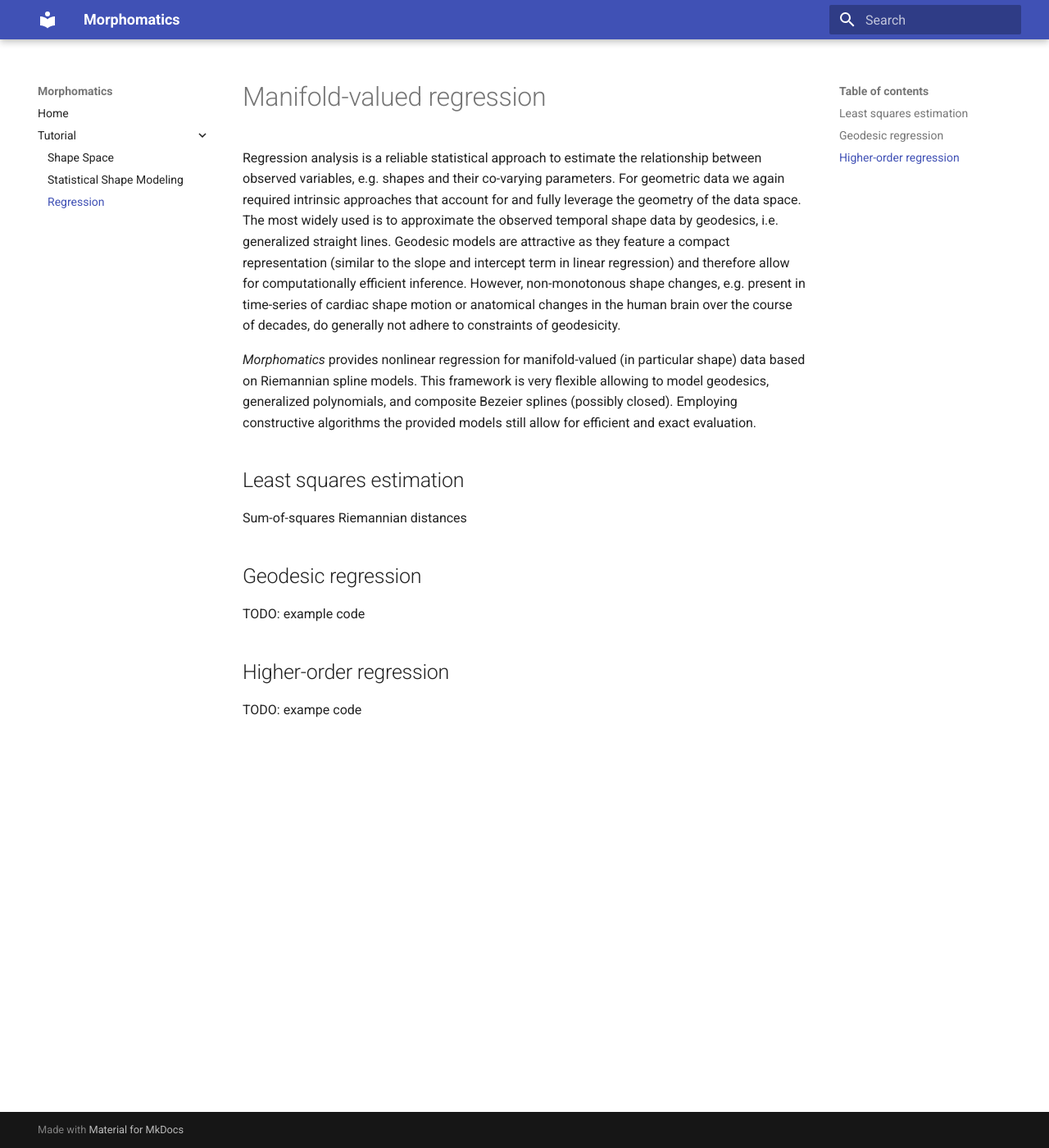
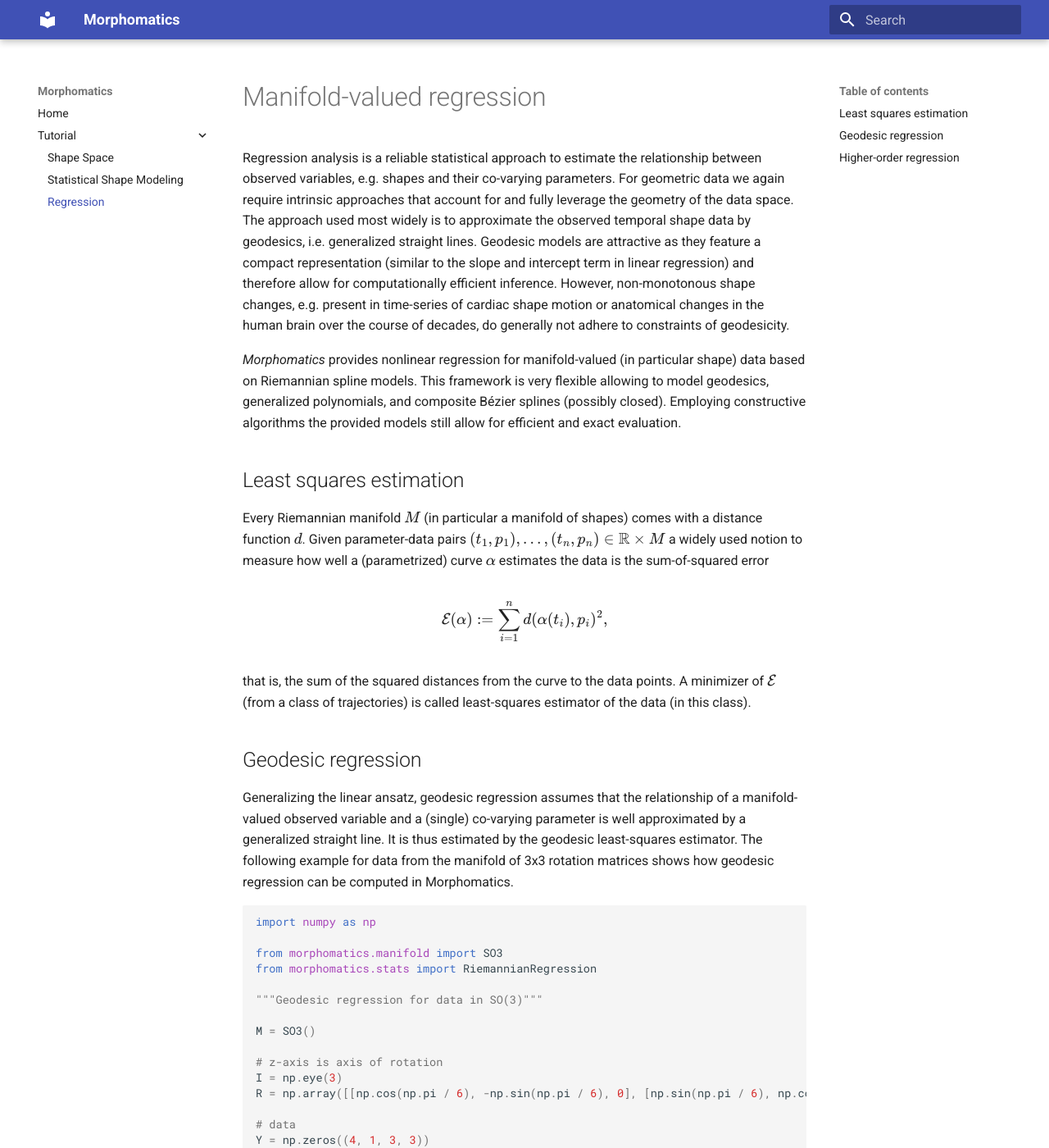
Before and after one commit to morphomatics/morphomatics.github.io, an MkDocs documentation site: the page built from docs/tutorial_regression.md, in a window 1280 px wide and 1400 px high. Shown: the whole window at 82% size. Built offline with MkDocs 1.6.1 and Material for MkDocs 9.7.7, drawn with Linux system fonts in a browser that asks for light colours; some of the changed text lies outside the part shown.

Commit message:
added tutorial for geodesic regression

````diff
--- a/docs/tutorial_regression.md
+++ b/docs/tutorial_regression.md
@@ -1,23 +1,69 @@
 # Manifold-valued regression
 
 Regression analysis is a reliable statistical approach to estimate the relationship between observed variables, e.g. shapes and their co-varying parameters.
-For geometric data we again required intrinsic approaches that account for and fully leverage the geometry of the data space.
-The most widely used is to approximate the observed temporal shape data by geodesics, i.e. generalized straight lines.
+For geometric data we again require intrinsic approaches that account for and fully leverage the geometry of the data space.
+The approach used most widely is to approximate the observed temporal shape data by geodesics, i.e. generalized straight lines.
 Geodesic models are attractive as they feature a compact representation (similar to the slope and intercept term in linear regression) and therefore allow for computationally efficient inference.
 However, non-monotonous shape changes, e.g. present in time-series of cardiac shape motion or anatomical changes in the human brain over the course of decades, do generally not adhere to constraints of geodesicity.
 
 _Morphomatics_ provides nonlinear regression for manifold-valued (in particular shape) data based on Riemannian spline models.
-This framework is very flexible allowing to model geodesics, generalized polynomials, and composite Bezeier splines (possibly closed).
+This framework is very flexible allowing to model geodesics, generalized polynomials, and composite Bézier splines (possibly closed).
 Employing constructive algorithms the provided models still allow for efficient and exact evaluation.
 
 ## Least squares estimation
 
-Sum-of-squares Riemannian distances
+Every Riemannian manifold $M$ (in particular a manifold of shapes) comes with a distance function $d$. Given parameter-data pairs $(t_1, p_1),\dots,(t_n,p_n) \in \mathbb{R} \times M$ a widely used notion
+to measure how well a (parametrized) curve $\alpha$ estimates the data is the sum-of-squared error
+
+\[
+\mathcal{E}(\alpha) := \sum_{i=1}^n d(\alpha(t_i), p_i)^2,
+\]
+
+that is, the sum of the squared distances from the curve to the data points.
+A minimizer of $\mathcal{E}$ (from a class of trajectories) is called least-squares estimator of the data (in this class).
 
 ## Geodesic regression
 
-TODO: example code
+Generalizing the linear ansatz, geodesic regression assumes that the relationship of a manifold-valued observed variable and a (single) co-varying parameter is well approximated by a generalized straight line.
+It is thus estimated by the geodesic least-squares estimator. The following example for data from the manifold of 3x3 rotation matrices shows how geodesic regression can be computed in Morphomatics.
+
+```py
+import numpy as np
+
+from morphomatics.manifold import SO3
+from morphomatics.stats import RiemannianRegression
+
+"""Geodesic regression for data in SO(3)"""
+
+M = SO3()
+
+# z-axis is axis of rotation
+I = np.eye(3)
+R = np.array([[np.cos(np.pi / 6), -np.sin(np.pi / 6), 0], [np.sin(np.pi / 6), np.cos(np.pi / 6), 0], [0, 0, 1]])
+
+# data
+Y = np.zeros((4, 1, 3, 3))
+Y[0, 0] = I
+Y[1, 0] = M.exp(M.geopoint(I, R, 1 / 3), np.array([[0, 0, 0], [0, 0, 0.2], [0, -0.2, 0]]))
+Y[2, 0] = M.exp(M.geopoint(I, R, 2 / 3), np.array([[0, 0, 0.1], [0, 0, 0], [-0.1, 0, 0]]))
+Y[3, 0] = R
+
+% corresponding time points
+t = np.array([0, 1/3, 2/3, 1, 4/3, 5/3,  2])
+
+% want geodesic regression -> degree is equal to 1
+degrees = np.array([1])
+
+# solve
+regression = RiemannianRegression(M, Y, t, degrees)
+
+# optimal geodesic
+gam = regression.trend
+
+# evalute gam at 100 equidistant time points
+p = gam.eval()
+```
 
 ## Higher-order regression
 
-TODO: exampe code
+TODO: example code
````
Also changed, not shown: docs/index.md (+1 -1 lines).
